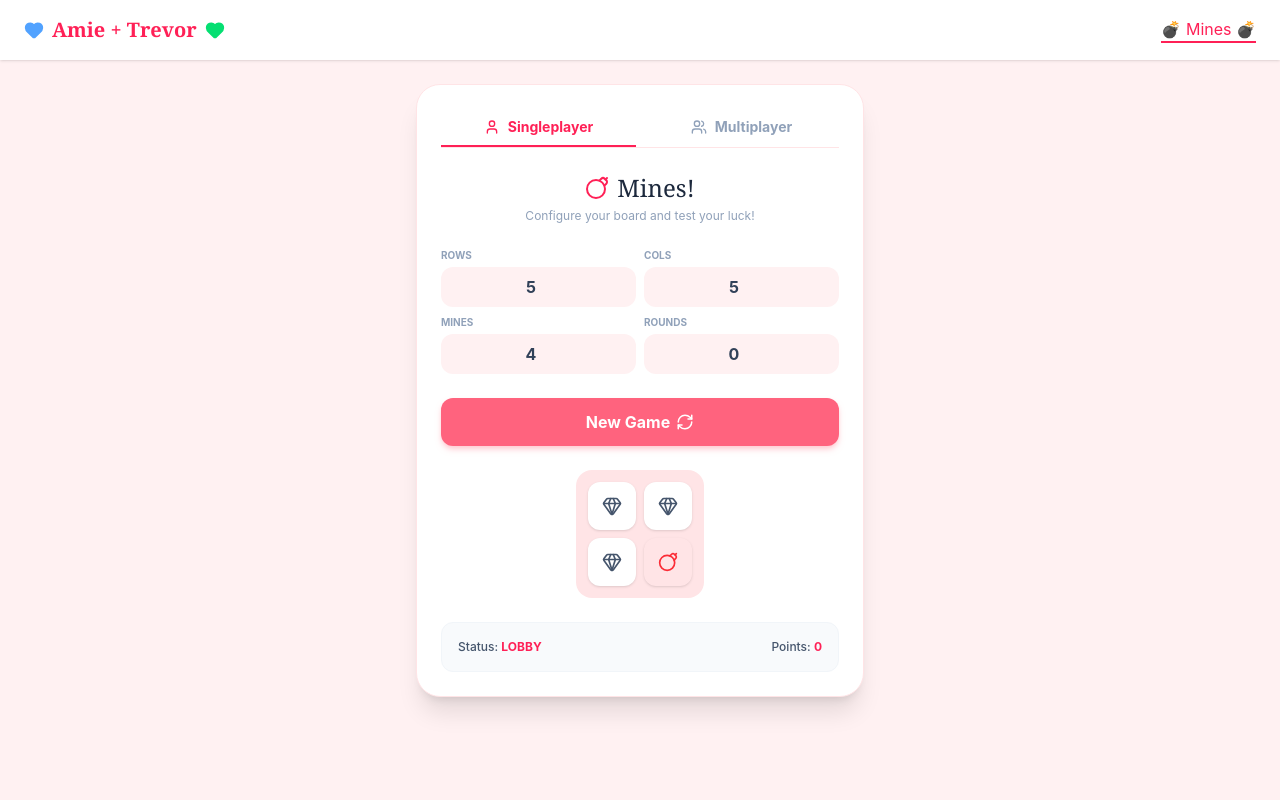
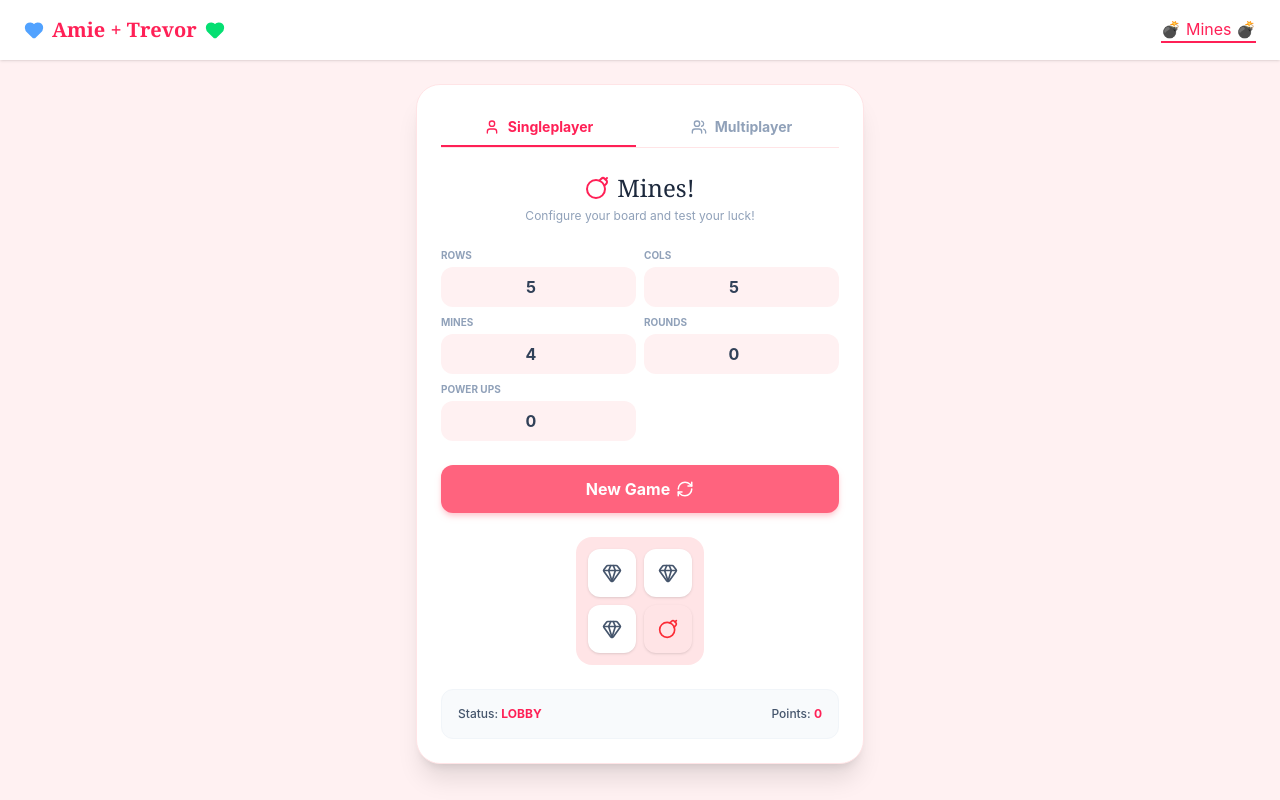
Before and after one commit to 4treess/amie, a React (Vite) app: page /mines in a window 1280 px wide. Built offline with nearby package versions, Linux system fonts and the light colour scheme.

Commit message:
Starting to add powerups, just getting the visual working for now

```diff
--- a/src/Mines.jsx
+++ b/src/Mines.jsx
@@ -29,6 +29,7 @@ const Mines = () => {
   const [nukeCount, setNukeCount] = useState(0);
   const [roundsCount, setRoundsCount] = useState(0);
   const [currentRound, setCurrentRound] = useState(1);
+  const [selectedPowerUp, setSelectedPowerUp] = useState(0);
 
   // Multiplayer States
   const [RoomID, setRoomID] = useState("");
@@ -484,6 +485,17 @@ const Mines = () => {
                   className="w-full p-2 bg-rose-50 rounded-xl text-center font-bold text-slate-700 outline-none invalid:text-red-500"
                 />
               </div>
+              <div>
+                <label className="text-[10px] font-bold uppercase text-slate-400 block mb-1">Power Ups</label>
+                <input
+                  type="number"
+                  min="0"
+                  max="10"
+                  value={0}
+                  onChange={(e) => setSelectedPowerUp(e.target.value)}
+                  className="w-full p-2 bg-rose-50 rounded-xl text-center font-bold text-slate-700 outline-none invalid:text-red-500"
+                />
+              </div>
             </div>}
 
             {/* LOBBY / LEAVE BUTTON */}
```
